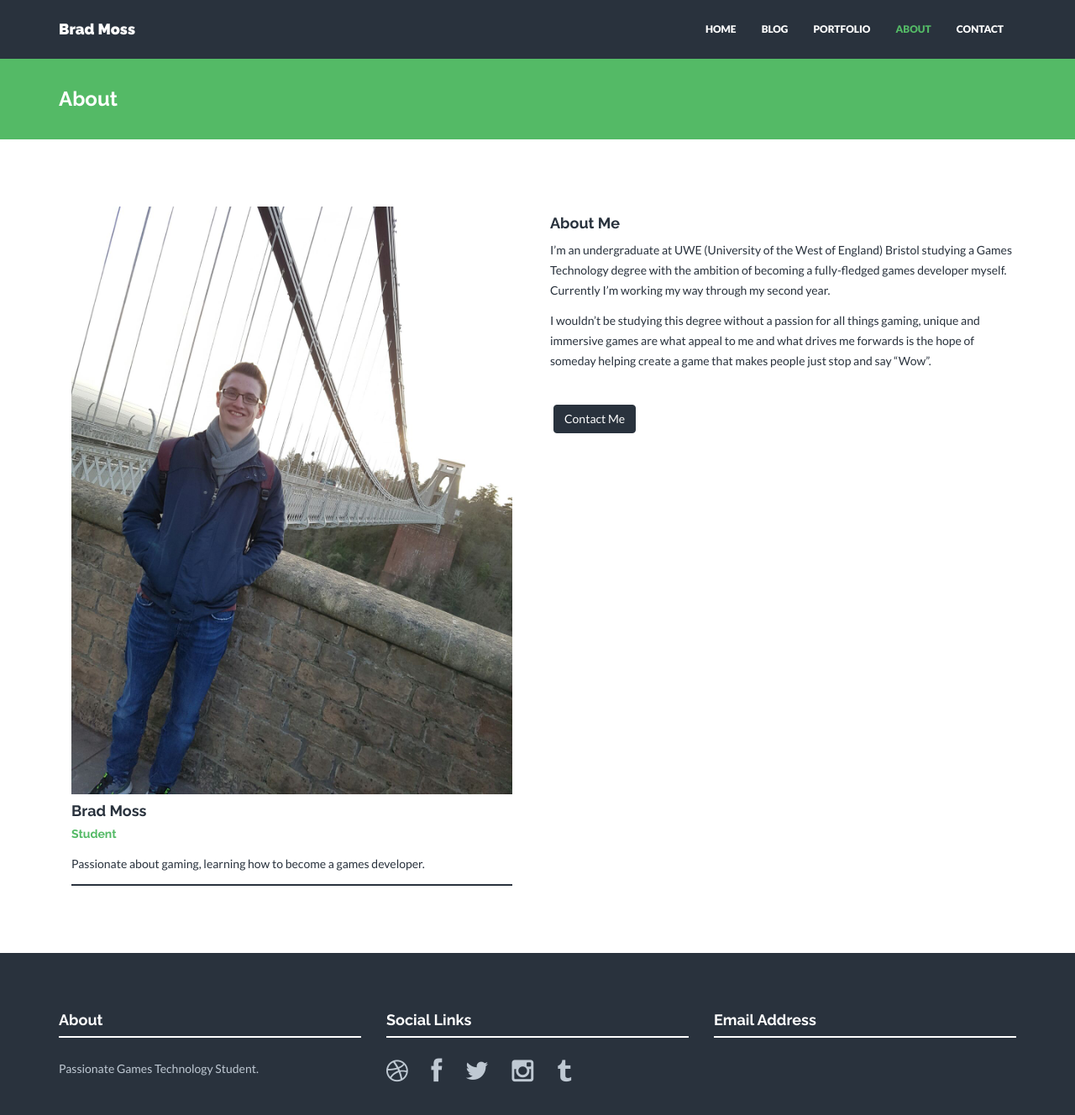
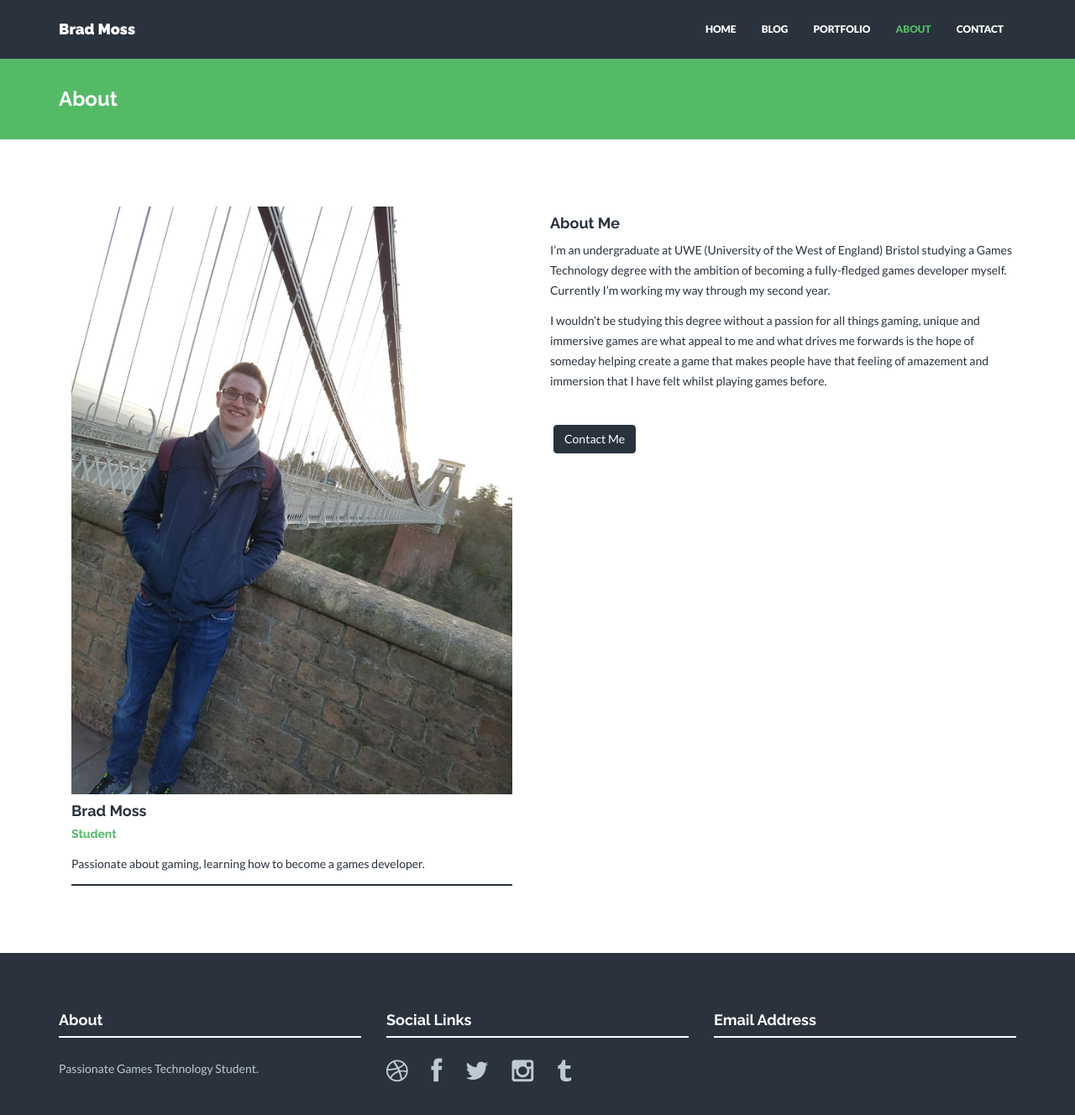
Before and after one commit to bmoss656/bmoss656.github.io, a Jekyll site: the page built from about.html, in a window 1280 px wide and 1365 px high. Shown: the top 1328 px of the window at 84% size. Built offline with Jekyll 4.4.1, drawn with Linux system fonts in a browser that asks for light colours; nearby versions of some CDN libraries.

Commit message:
Update about.html

```diff
--- a/about.html
+++ b/about.html
@@ -31,7 +31,7 @@ permalink: /about/
         <div class="col-lg-6">
             <h4>About Me</h4>
             <p>I’m an undergraduate at UWE (University of the West of England) Bristol studying a Games Technology degree with the ambition of becoming a fully-fledged games developer myself. Currently I’m working my way through my second year. </p>
-            <p>I wouldn’t be studying this degree without a passion for all things gaming, unique and immersive games are what appeal to me and what drives me forwards is the hope of someday helping create a game that makes people just stop and say “Wow”.</p>
+            <p>I wouldn’t be studying this degree without a passion for all things gaming, unique and immersive games are what appeal to me and what drives me forwards is the hope of someday helping create a game that makes people have that feeling of amazement and immersion that I have felt whilst playing games before.</p>
 
             <p><br/><a href="{{ "/contact/" | prepend: site.baseurl }}" class="btn btn-theme">Contact Me</a></p>
         </div>
```
